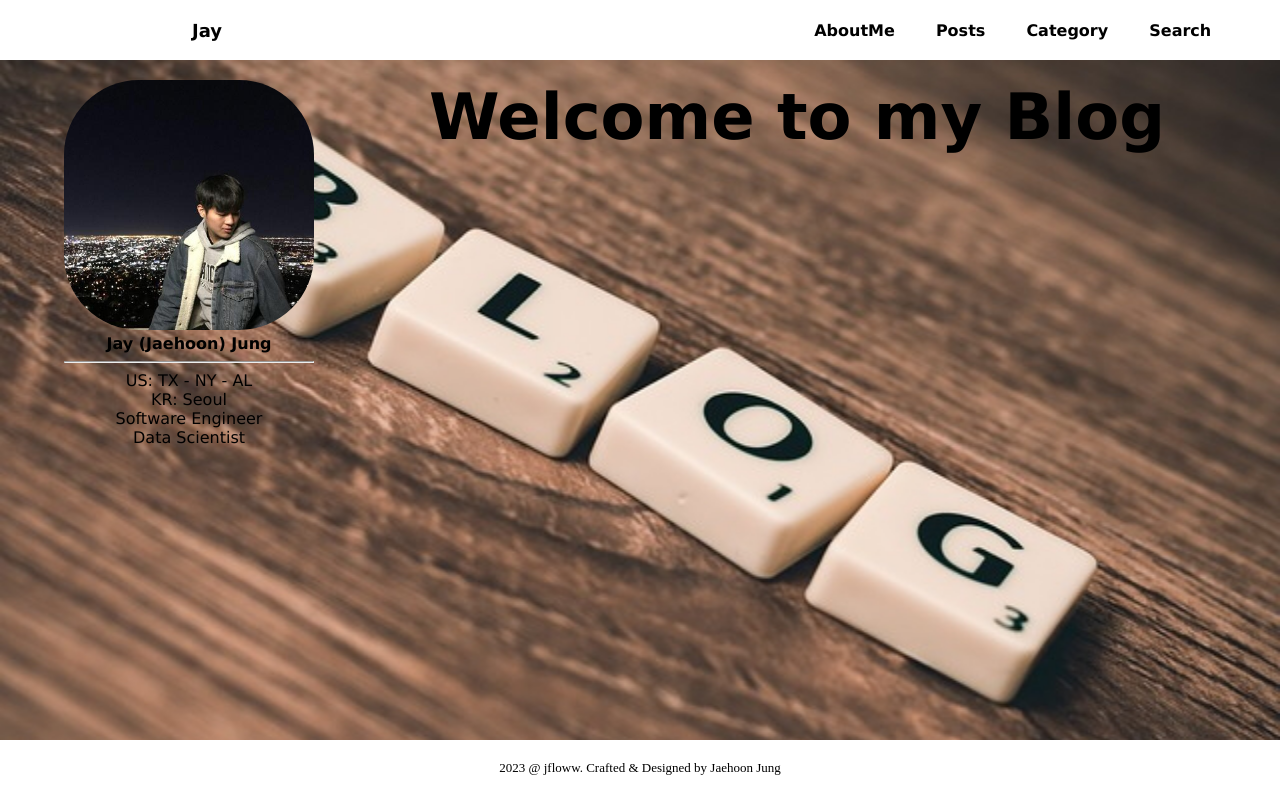
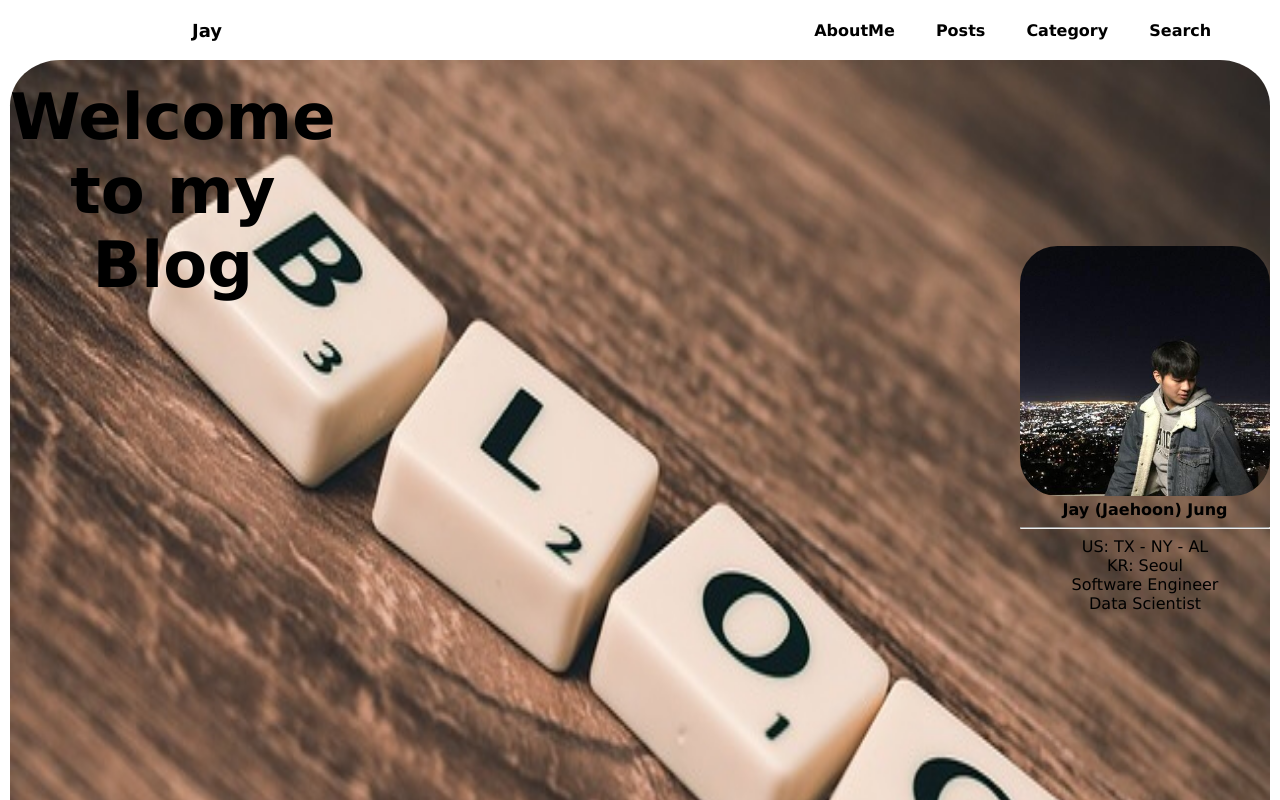
Before and after one commit to JayJung98/jayjung.github.io, a React (Create React App) app: page / in a window 1280 px wide. Shown: the top 800 px of the page. Built offline with nearby package versions, Linux system fonts and the light colour scheme.

Commit message:
main page grid updated

```diff
--- a/src/components/css/Footer.css
+++ b/src/components/css/Footer.css
@@ -3,7 +3,7 @@
     width: 100%;
     align-items: center;
     background-color: white;
-    position: fixed;
+    position: static;
     bottom: 0;
 }
 .jfloww {
--- a/src/components/css/Main.css
+++ b/src/components/css/Main.css
@@ -1,19 +1,35 @@
 .main {
+    margin: 0 10px;
     padding-top: 20px;
     text-align: center;
     background-image:url('../../../public/images/test_photo.jpg') ;
     background-size: 100% 100%;
-    height: 45rem;
+    height: 70rem;
     font-family:'Lucida Sans', 'Lucida Sans Regular', 'Lucida Grande', 'Lucida Sans Unicode', Geneva, Verdana, sans-serif;
+    display: grid;
+    border-radius: 4%;
 }
+
+.container {
+    display: grid;
+    grid-template-columns: repeat(3, 1fr);
+    grid-auto-rows: 150px;
+    grid-gap: 1rem;
+    grid-template-areas:
+      'a a a'
+      'b c c'
+      'c c c'
+      'd d d'
+      'e f g';
+}
+
 .main_left {
-    float: left;
-    margin-left: 5%;
+    grid-area: b;
     color: black;
 }
 .main_photo {
     width: 250px;
-    border-radius: 30%;
+    border-radius: 15%;
 }
 .main_name {
     font-weight: 600;
@@ -23,6 +39,7 @@
 }
 
 .side_text {
+    grid-area: b;
     font-weight: 700;
     font-size: 4em;
 }
--- a/src/components/js/Main.js
+++ b/src/components/js/Main.js
@@ -4,6 +4,7 @@ import '../css/Main.css'
 function main() {
     return (
         <div className='main'>
+            <div className='container'>
                 <div className='main_left'>
                     <img className='main_photo' src='../../images/jay01.jpg'/>
                     <div className='main_name'>
@@ -23,6 +24,7 @@ function main() {
                     </div>
                 </div>
             </div>
+        </div>
     );
 }
 export default main;
```
Lines whose indentation alone changed are shown as unchanged.
